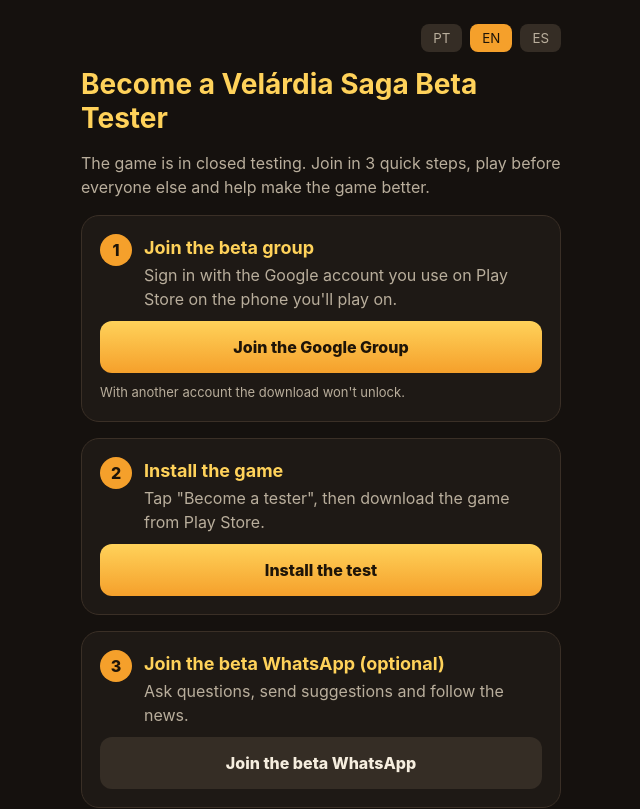
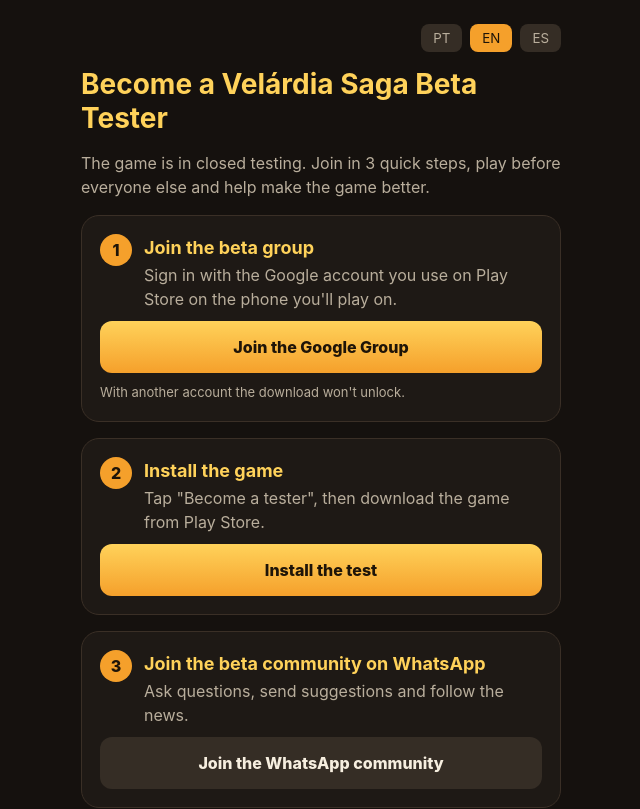
Before and after one commit to nollyamsr/nollyamsr.github.io, a plain HTML site: page beta.html in a window 1280 px wide. Shown: the top 809 px of the page, without its empty margins (319-959 px from the left). Drawn offline with Linux system fonts and the light colour scheme.

Commit message:
Beta: WhatsApp agora é a comunidade (link novo) (#10)
Claude-Session: https://claude.ai/code/session_01RkguQcKapZ12LU8TGPn1kv

Co-authored-by: Claude <noreply@anthropic.com>

```diff
--- a/beta.html
+++ b/beta.html
@@ -7,7 +7,7 @@
 <meta property="og:title" content="Seja Beta Tester de Velárdia Saga">
 <meta property="og:description" content="Entre no teste fechado, jogue antes de todo mundo e ganhe o Astro exclusivo do beta.">
 <meta property="og:type" content="website">
-<!-- Página do beta. 3 passos: grupo do Google -> link de testador -> WhatsApp (opcional).
+<!-- Página do beta. 3 passos: grupo do Google -> link de testador -> comunidade do WhatsApp.
      Se GRUPO_GOOGLE estiver vazio, o passo 1 usa o jeito antigo: WhatsApp + e-mail da conta Google.
      No lançamento, esta página pode sair do ar ou apontar para a Play Store. -->
 <style>
@@ -72,27 +72,27 @@ b{color:var(--texto)}
   // Troca aprovada na Play Console em 16/11 ("Gerenciado usando Grupos do Google").
   var GRUPO_GOOGLE = "https://groups.google.com/g/velardia-saga-beta";
   var TESTADOR = "https://play.google.com/apps/testing/com.stormleaf.velardia";
-  var WHATSAPP = "https://chat.whatsapp.com/LX2LWoTPSJx8s3obxakgEm";
+  var WHATSAPP = "https://chat.whatsapp.com/JJvgOvfKNi06zOBblTmQdW";
 
   var T = {
     pt: {titulo: "Seja Beta Tester de Velárdia Saga", sub: "O jogo está em teste fechado. Entre em 3 passos rápidos, jogue antes de todo mundo e ajude a deixar o jogo melhor.",
       p1t: "Entre no grupo do beta", p1d: "Entre com a conta Google que você usa na Play Store do celular onde vai jogar.", p1b: "Entrar no Grupo do Google", p1n: "Com outra conta o download não libera.", p1dA: "Entre no grupo do WhatsApp e mande o e-mail da conta Google que você usa na Play Store do celular onde vai jogar.", p1bA: "Entrar no WhatsApp e mandar o e-mail",
       p2t: "Instale o jogo", p2d: "Toque em \"Tornar-se testador\" e depois baixe o jogo pela Play Store.", p2b: "Instalar o teste",
-      p3t: "Entre no WhatsApp do beta (opcional)", p3d: "Tire dúvidas, mande sugestões e acompanhe as novidades.", p3b: "Entrar no WhatsApp do beta",
+      p3t: "Entre na comunidade do beta no WhatsApp", p3d: "Tire dúvidas, mande sugestões e acompanhe as novidades.", p3b: "Entrar na comunidade do WhatsApp",
       vt: "Por que entrar agora",
       v: ["<b>Astro exclusivo:</b> um pet de tier S só do beta. Não dá para conseguir de outro jeito.", "<b>Convite de amigo sem limite:</b> você ganha 500 Éter por cada um dos 3 primeiros amigos que chegarem a 14 dias de jogo, e 200 Éter do 4º em diante. Seu amigo ganha 500 Éter ao entrar.", "<b>Sua opinião muda o jogo:</b> o que você achar vira ajuste nas próximas versões."],
       rodape: "Velárdia Saga · Stormleaf"},
     en: {titulo: "Become a Velárdia Saga Beta Tester", sub: "The game is in closed testing. Join in 3 quick steps, play before everyone else and help make the game better.",
       p1t: "Join the beta group", p1d: "Sign in with the Google account you use on Play Store on the phone you'll play on.", p1b: "Join the Google Group", p1n: "With another account the download won't unlock.", p1dA: "Join the WhatsApp group and send the email of the Google account you use on Play Store on the phone you'll play on.", p1bA: "Join WhatsApp and send your email",
       p2t: "Install the game", p2d: "Tap \"Become a tester\", then download the game from Play Store.", p2b: "Install the test",
-      p3t: "Join the beta WhatsApp (optional)", p3d: "Ask questions, send suggestions and follow the news.", p3b: "Join the beta WhatsApp",
+      p3t: "Join the beta community on WhatsApp", p3d: "Ask questions, send suggestions and follow the news.", p3b: "Join the WhatsApp community",
       vt: "Why join now",
       v: ["<b>Exclusive Astro:</b> a tier S pet only from the beta. It can't be obtained any other way.", "<b>Unlimited friend invites:</b> you get 500 Aether for each of the first 3 friends who reach 14 days of play, and 200 Aether from the 4th on. Your friend gets 500 Aether when joining.", "<b>Your feedback shapes the game:</b> what you tell us becomes tweaks in the next versions."],
       rodape: "Velárdia Saga · Stormleaf"},
     es: {titulo: "Sé Beta Tester de Velárdia Saga", sub: "El juego está en prueba cerrada. Entra en 3 pasos rápidos, juega antes que nadie y ayuda a mejorar el juego.",
       p1t: "Entra al grupo de la beta", p1d: "Entra con la cuenta de Google que usas en Play Store en el celular donde vas a jugar.", p1b: "Entrar al Grupo de Google", p1n: "Con otra cuenta la descarga no se habilita.", p1dA: "Entra al grupo de WhatsApp y envía el correo de la cuenta de Google que usas en Play Store en el celular donde vas a jugar.", p1bA: "Entrar al WhatsApp y enviar el correo",
       p2t: "Instala el juego", p2d: "Toca \"Convertirse en tester\" y luego descarga el juego desde Play Store.", p2b: "Instalar la prueba",
-      p3t: "Entra al WhatsApp de la beta (opcional)", p3d: "Resuelve dudas, envía sugerencias y sigue las novedades.", p3b: "Entrar al WhatsApp de la beta",
+      p3t: "Únete a la comunidad de la beta en WhatsApp", p3d: "Resuelve dudas, envía sugerencias y sigue las novedades.", p3b: "Entrar a la comunidad de WhatsApp",
       vt: "Por qué entrar ahora",
       v: ["<b>Astro exclusivo:</b> una mascota de tier S solo de la beta. No se puede conseguir de otra forma.", "<b>Invitación de amigos sin límite:</b> ganas 500 Éter por cada uno de los 3 primeros amigos que lleguen a 14 días de juego, y 200 Éter desde el 4.º. Tu amigo gana 500 Éter al entrar.", "<b>Tu opinión cambia el juego:</b> lo que nos cuentes se vuelve ajustes en las próximas versiones."],
       rodape: "Velárdia Saga · Stormleaf"}
```
